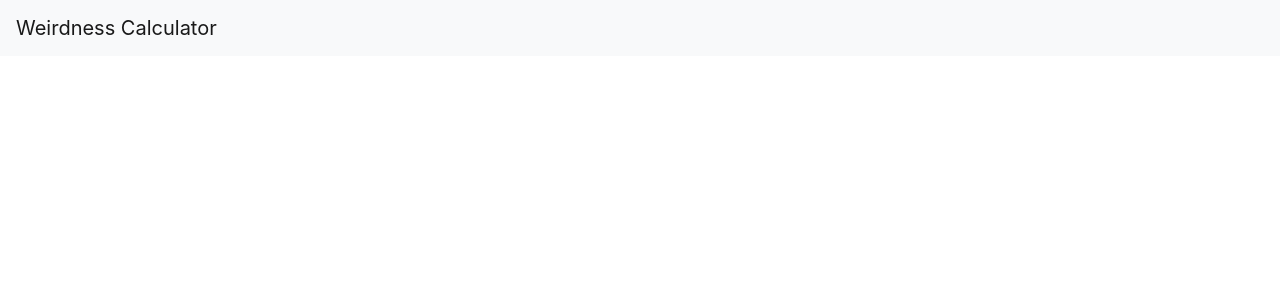
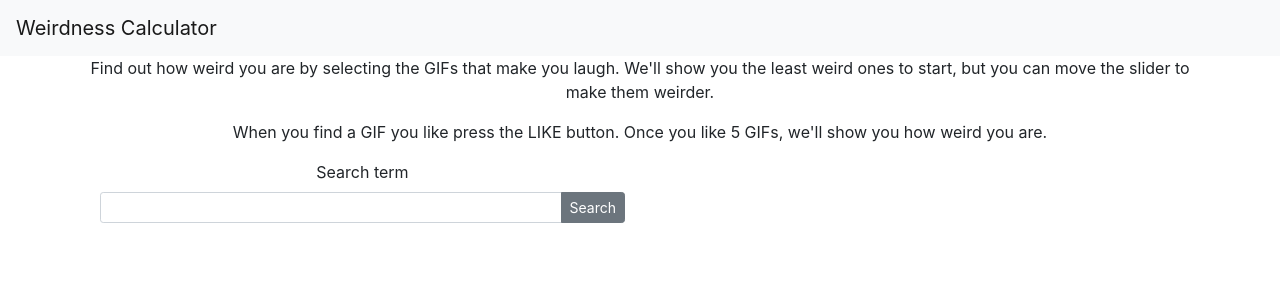
Before and after one commit to nassirmz/weirdness, a React (Create React App) app: page / in a window 1280 px wide. Shown: the top 300 px of the page. Built offline with nearby package versions, Linux system fonts and the light colour scheme.

Commit message:
Implement searching gifs

```diff
--- a/package.json
+++ b/package.json
@@ -3,11 +3,15 @@
   "version": "0.1.0",
   "private": true,
   "dependencies": {
+    "axios": "^0.19.0",
     "bootstrap": "^4.4.1",
     "react": "^16.12.0",
     "react-bootstrap": "^1.0.0-beta.16",
     "react-dom": "^16.12.0",
-    "react-scripts": "3.2.0"
+    "react-redux": "^7.1.3",
+    "react-scripts": "3.2.0",
+    "redux": "^4.0.4",
+    "redux-thunk": "^2.3.0"
   },
   "scripts": {
     "start": "react-scripts start",
--- /dev/null
+++ b/src/actions/index.js
@@ -0,0 +1,28 @@
+import axios from 'axios';
+
+import { GET_GIF } from '../constants/types';
+import { API_URL } from '../constants/api';
+
+export function getGif(term, data) {
+  const { id, title, images } = data;
+  const { url } = images.downsized_large;
+  return {
+    gifData: { url, id, title, term },
+    type: GET_GIF
+  }
+}
+
+export function startGetGif(term) {
+  return (dispatch) => {
+    axios.get(`${API_URL}q=${term}`)
+      .then(resp => {
+        const data = resp.data.data[0];
+        console.log(data.images);
+        console.log("data", data);
+        dispatch(getGif(term, data));
+      })
+      .catch(error => {
+        console.log('error', error);
+      });
+  }
+}
--- a/src/components/app/App.js
+++ b/src/components/app/App.js
@@ -2,12 +2,13 @@ import React from 'react';
 import './App.css';
 
 import Header from '../header';
-
+import GifSection from '../gif-section';
 function App() {
   return (
     <div className="App">
       <div>
         <Header />
+        <GifSection />
       </div>
     </div>
   );
--- /dev/null
+++ b/src/components/gif-section/index.js
@@ -0,0 +1,20 @@
+import React from 'react';
+import { Row, Col } from 'react-bootstrap';
+
+import Paragraph from '../paragraph';
+import Search from '../search';
+
+const GifSection = () => {
+  return (
+    <div>
+      <Row>
+        <Col>
+          <Paragraph/>
+          <Search/>
+        </Col>
+      </Row>
+    </div>
+  );
+};
+
+export default GifSection;
--- /dev/null
+++ b/src/components/search/index.js
@@ -0,0 +1,74 @@
+import React from 'react';
+import { connect } from 'react-redux';
+import { startGetGif } from '../../actions';
+
+import { Button, Col, Container, FormControl, InputGroup } from 'react-bootstrap';
+
+class Search extends React.Component {
+  constructor(props) {
+    super(props);
+    this.state = {
+      term: ''
+    }
+  }
+
+  handleClick = (e) => {
+    console.log("handleClicked");
+    const { weirdness, loadGif } = this.props;
+    const { term } = this.state;
+    loadGif(term);
+  };
+
+  handleChange = (e) => {
+    console.log("onChangegettingCalled", e);
+    this.setState({
+      term: e.target.value
+    });
+  };
+
+  render() {
+    return (
+      <Container>
+        <Col sm={6}>
+          <label>Search term</label>
+          <InputGroup className="mb-3">
+            <FormControl
+              size="sm"
+              value={this.state.term}
+              onChange={this.handleChange}
+            />
+            <InputGroup.Append>
+              <Button
+                variant="secondary"
+                size="sm"
+                onClick={this.handleClick}
+              >
+                Search
+              </Button>
+            </InputGroup.Append>
+          </InputGroup>
+        </Col>
+      </Container>
+    );
+  }
+}
+
+function mapDispatchToProps(dispatch) {
+  return {
+    loadGif: (term) => {
+      dispatch(startGetGif(term));
+    }
+  };
+}
+
+function mapStateToProps(state) {
+  const { gif } = state;
+  return {
+    weirdness: gif.weirdness,
+  };
+}
+
+export default connect(
+  mapStateToProps,
+  mapDispatchToProps
+)(Search);
--- /dev/null
+++ b/src/constants/api.js
@@ -0,0 +1 @@
+export const API_URL = 'http://api.giphy.com/v1/gifs/search?api_key=ixlUrRCbYLHuwUtp2jMykfyMSLLSDwn6&limit=1&';
--- /dev/null
+++ b/src/constants/types.js
@@ -0,0 +1 @@
+export const GET_GIF = 'GET_GIF';
--- a/src/index.js
+++ b/src/index.js
@@ -1,12 +1,19 @@
 import React from 'react';
 import ReactDOM from 'react-dom';
+import { Provider } from 'react-redux';
+
 import 'bootstrap/dist/css/bootstrap.min.css';
 
 import './index.css';
 
+import store from './store/configureStore';
 import App from './components/app/App';
 import * as serviceWorker from './serviceWorker';
 
-ReactDOM.render(<App />, document.getElementById('root'));
+ReactDOM.render(
+  <Provider store={store}>
+    <App />
+  </Provider>,
+  document.getElementById('root'));
 
 serviceWorker.unregister();
--- /dev/null
+++ b/src/reducers/index.js
@@ -0,0 +1,22 @@
+import { GET_GIF } from '../constants/types';
+
+const gif = {
+  term: '',
+  weirdness: 0,
+  url: '',
+  title: '',
+  id: ''
+};
+
+export function gifReducer(state = gif, action) {
+  switch(action.type) {
+    case GET_GIF:
+      const { gifData } = action;
+      console.log("gifData", gifData);
+      return {
+        ...gifData,
+      };
+    default:
+      return state;
+  }
+}
--- /dev/null
+++ b/src/store/configureStore.js
@@ -0,0 +1,12 @@
+import { createStore, applyMiddleware, compose, combineReducers } from 'redux';
+import thunk from 'redux-thunk';
+
+import { gifReducer } from '../reducers';
+
+const reducer = combineReducers( {
+  gif: gifReducer,
+});
+
+const store = createStore(reducer, compose(applyMiddleware(thunk)));
+
+export default store;
```
Also changed, not shown: 1 other file (tests, documents, lock files or other folders).
